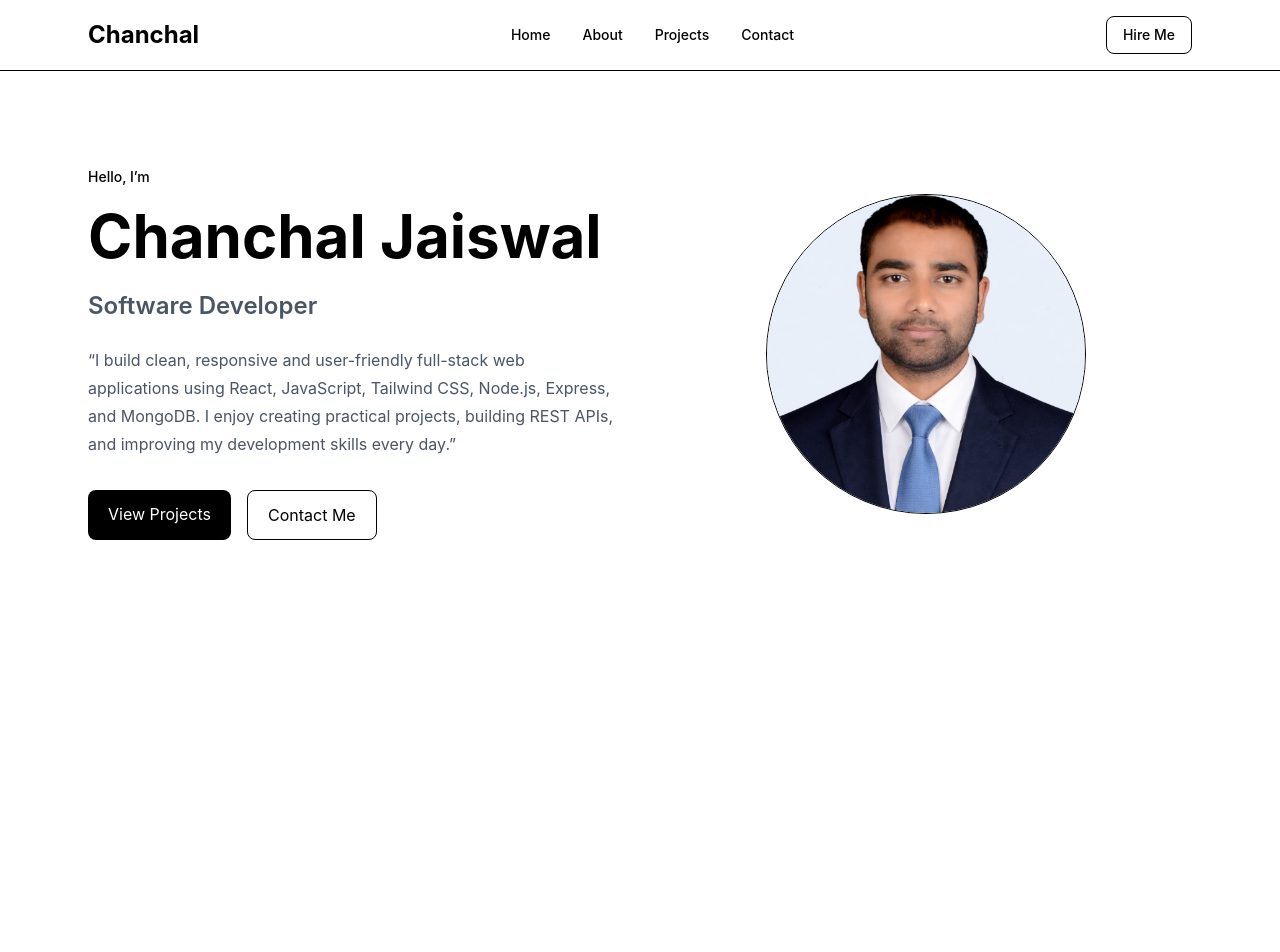
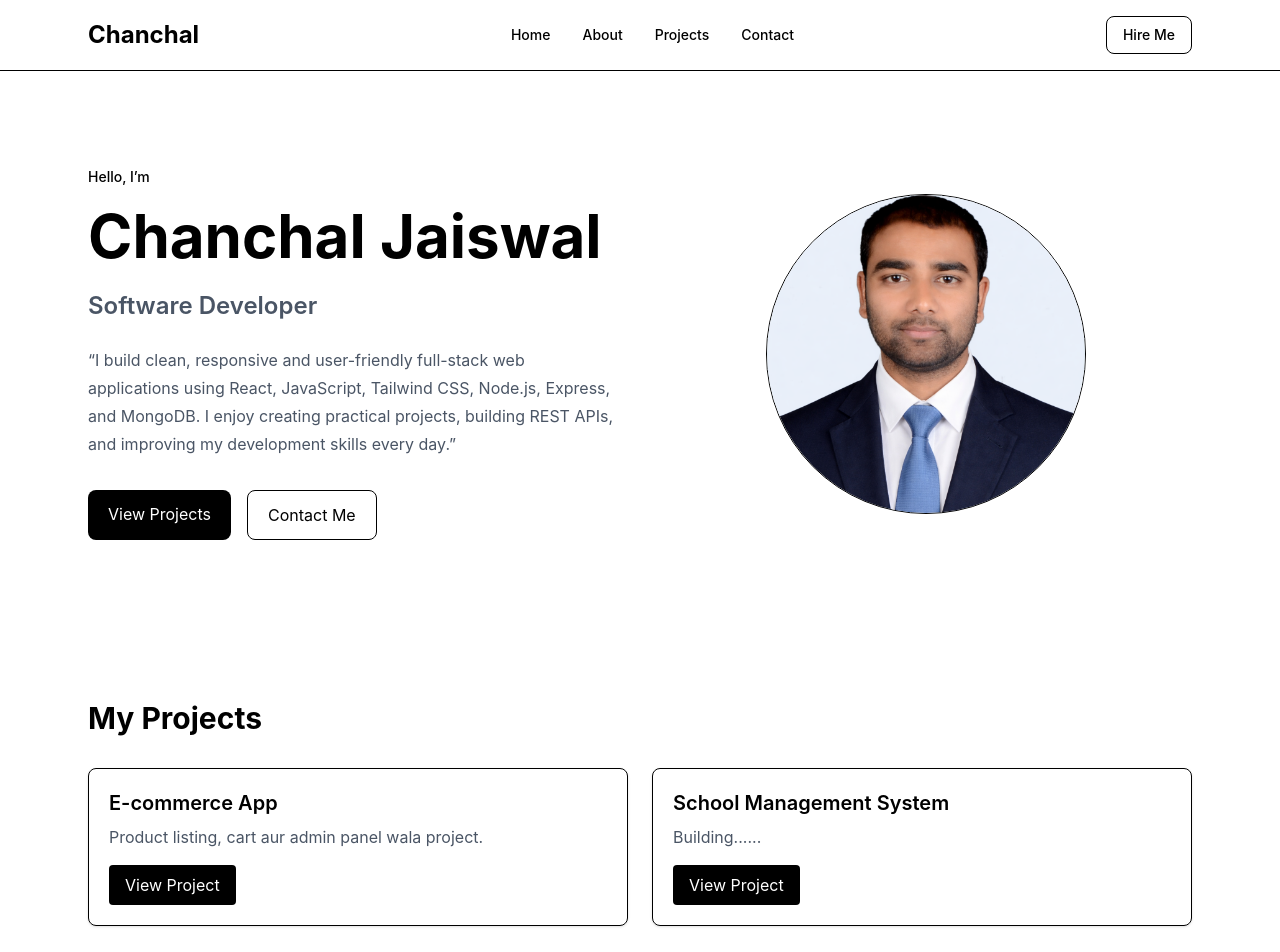
Before and after one commit to chanchaljai/react-portfolio, a React (Vite) app: page / in a window 1280 px wide. Shown: the top 952 px of the page. Before the commit the page ends 800 px from the top, so only its background shows below. Built offline with nearby package versions, Linux system fonts and the light colour scheme.

Commit message:
projects

```diff
--- a/src/App.jsx
+++ b/src/App.jsx
@@ -1,6 +1,7 @@
 import React from 'react'
 import Navbar from './components/Navbar'
 import Hero from './components/Hero'
+import Projects from './components/Projects'
 
 
 
@@ -10,6 +11,7 @@ const App = () => {
     <div>
       <Navbar />
       <Hero />
+      <Projects />
     </div>
   )
 }
--- a/src/components/Navbar.jsx
+++ b/src/components/Navbar.jsx
@@ -2,7 +2,7 @@ import React from "react";
 
 const Navbar = () => {
   return (
-    <nav className="w-full border-b bg-white">
+    <nav className="sticky top-0 z-50 w-full border-b bg-white">
       <div className="max-w-6xl mx-auto px-6 py-4 flex items-center justify-between">
         <h1 className="text-2xl font-bold">Chanchal</h1>
 
--- /dev/null
+++ b/src/components/Projects.jsx
@@ -0,0 +1,49 @@
+// src/components/Projects.jsx
+import React from "react";
+
+const projects = [
+     {
+    id: 1,
+    title: "E-commerce App",
+    description: "Product listing, cart aur admin panel wala project.",
+    link: "https://ecom-project1-frontend.vercel.app/",
+  },
+  {
+    id: 2,
+    title: "School Management System",
+    description: "Building......",
+    link: "https://your-project-link.com",
+  },
+
+];
+
+const Projects = () => {
+  return (
+    <section id="projects" className="max-w-6xl mx-auto px-6 py-16">
+      <h2 className="text-3xl font-bold mb-8">My Projects</h2>
+
+      <div className="grid md:grid-cols-2 gap-6">
+        {projects.map((project) => (
+          <div
+            key={project.id}
+            className="border rounded-lg p-5 shadow-sm"
+          >
+            <h3 className="text-xl font-semibold mb-2">{project.title}</h3>
+            <p className="text-gray-600 mb-4">{project.description}</p>
+
+            <a
+              href={project.link}
+              target="_blank"
+              rel="noreferrer"
+              className="inline-block px-4 py-2 rounded bg-black text-white"
+            >
+              View Project
+            </a>
+          </div>
+        ))}
+      </div>
+    </section>
+  );
+};
+
+export default Projects;
```
